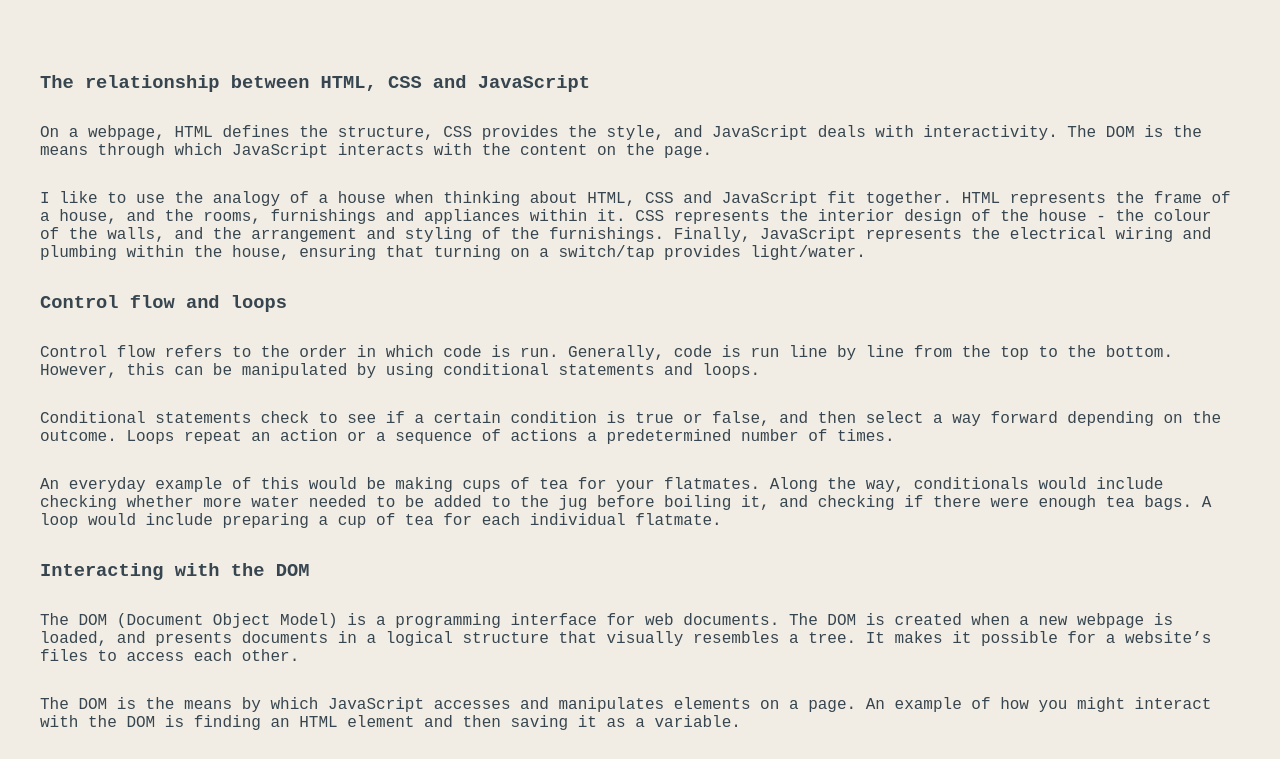
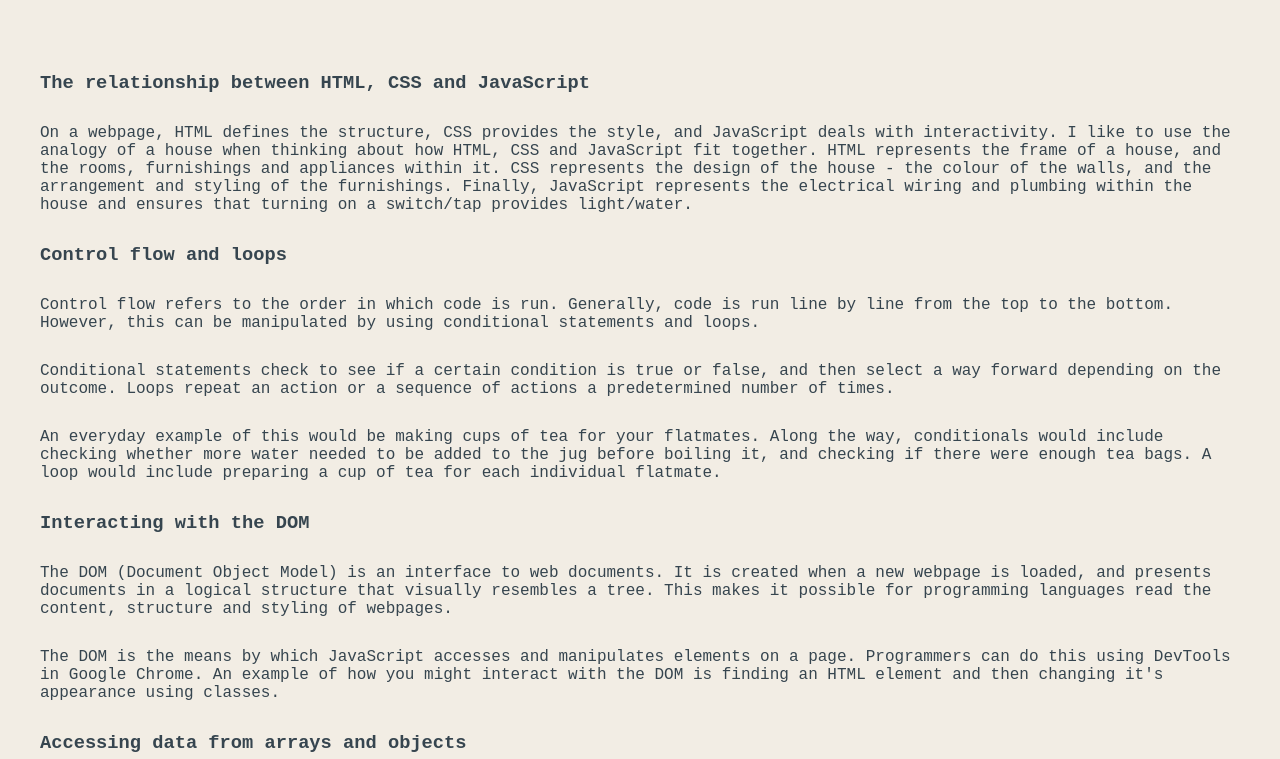
Before and after one commit to kate-stretton/kate-stretton.github.io, a plain HTML site: page blog/javascript-dom.html in a window 1280 px wide. Shown: the part 172-931 px from the top of the page. Drawn offline with Linux system fonts and the light colour scheme.

Commit message:
Update javascript blog

```diff
--- a/blog/javascript-dom.html
+++ b/blog/javascript-dom.html
@@ -13,10 +13,7 @@
        <main>
         <h3>The relationship between HTML, CSS and JavaScript</h3>
         <p>
-          On a webpage, HTML defines the structure, CSS provides the style, and JavaScript deals with interactivity. The DOM is the means through which JavaScript interacts with the content on the page.
-        </p>
-        <p>
-          I like to use the analogy of a house when thinking about HTML, CSS and JavaScript fit together. HTML represents the frame of a house, and the rooms, furnishings and appliances within it. CSS represents the interior design of the house - the colour of the walls, and the arrangement and styling of the furnishings. Finally, JavaScript represents the electrical wiring and plumbing within the house, ensuring that turning on a switch/tap provides light/water.
+          On a webpage, HTML defines the structure, CSS provides the style, and JavaScript deals with interactivity. I like to use the analogy of a house when thinking about how HTML, CSS and JavaScript fit together. HTML represents the frame of a house, and the rooms, furnishings and appliances within it. CSS represents the design of the house - the colour of the walls, and the arrangement and styling of the furnishings. Finally, JavaScript represents the electrical wiring and plumbing within the house and ensures that turning on a switch/tap provides light/water.
         </p>
         <h3>Control flow and loops</h3>
         <p>
@@ -30,10 +27,10 @@
         </p>
         <h3>Interacting with the DOM</h3>
         <p>
-          The DOM (Document Object Model) is a programming interface for web documents. The DOM is created when a new webpage is loaded, and presents documents in a logical structure that visually resembles a tree. It makes it possible for a website’s files to access each other.
+          The DOM (Document Object Model) is an interface to web documents. It is created when a new webpage is loaded, and presents documents in a logical structure that visually resembles a tree. This makes it possible for programming languages read the content, structure and styling of webpages.
         </p>
         <p>
-          The DOM is the means by which JavaScript accesses and manipulates elements on a page. An example of how you might interact with the DOM is finding an HTML element and then saving it as a variable.
+          The DOM is the means by which JavaScript accesses and manipulates elements on a page. Programmers can do this using DevTools in Google Chrome. An example of how you might interact with the DOM is finding an HTML element and then changing it's appearance using classes.
           </p>
           <h3>Accessing data from arrays and objects</h3>
           <p>
```
